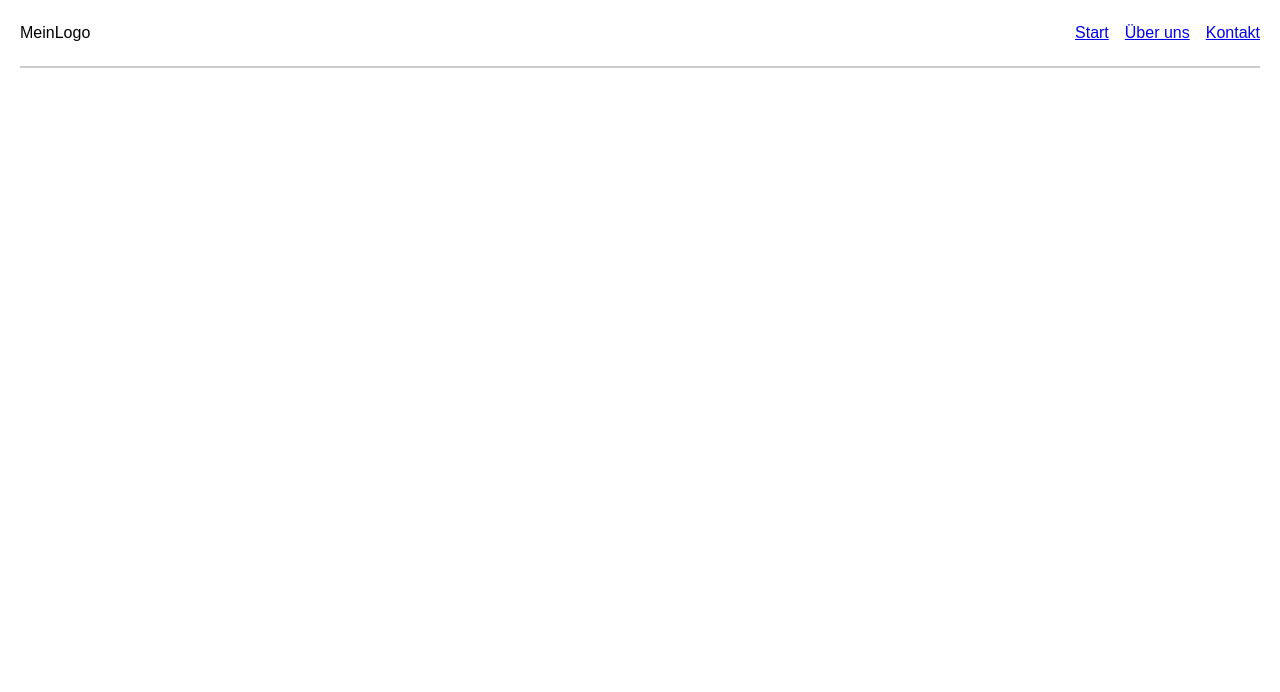
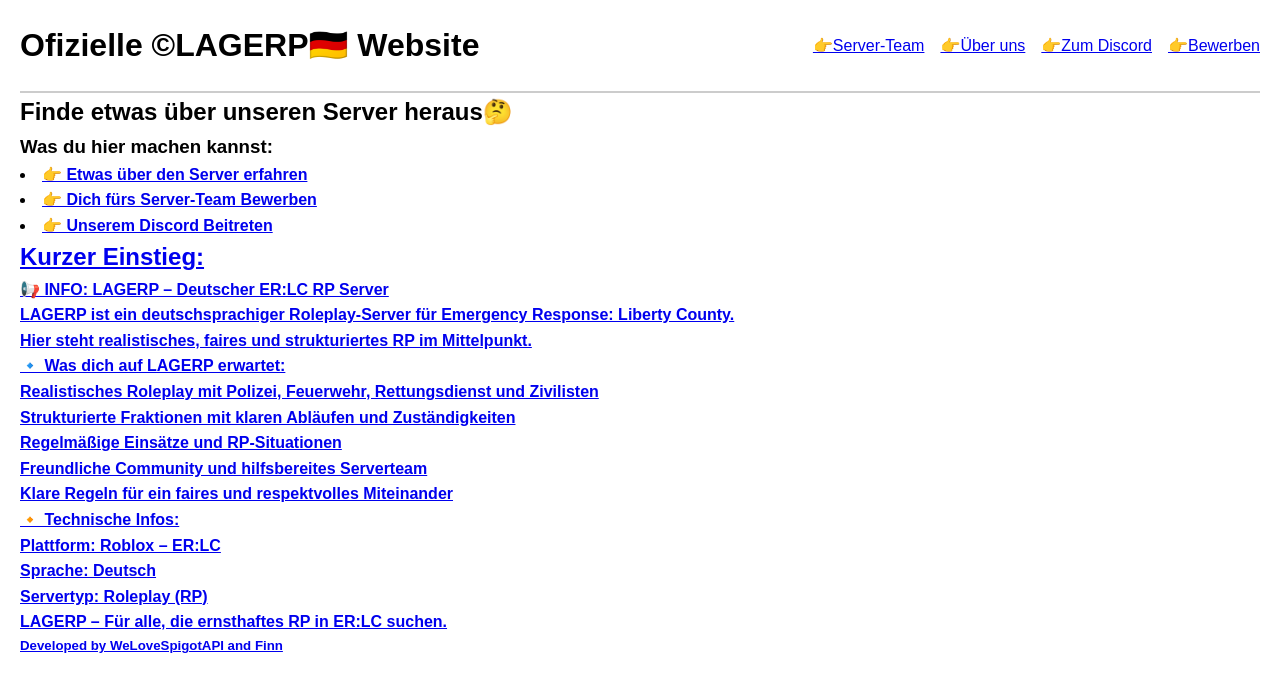
Before and after one commit to grenzrp/grenzrp.github.io, a plain HTML site: page index.html in a window 1280 px wide. Drawn offline with Linux system fonts and the light colour scheme.

Commit message:
Update index.html

```diff
--- a/index.html
+++ b/index.html
@@ -9,12 +9,44 @@
 <body>
 
 <header>
-    <div class="logo">MeinLogo</div>
+    <div class="logo"><h1>Ofizielle ©LAGERP🇩🇪 Website<h1></div>
     <nav>
       <ul>
-        <li><a href="#">Start</a></li>
-        <li><a href="#">Über uns</a></li>
-        <li><a href="#">Kontakt</a></li>
+        <li><a href="/ServerTeam">👉Server-Team</a></li>
+        <li><a href="/ÜberUns">👉Über uns</a></li>
+        <li><a href="https://discord.gg/cK59gfqXWQ" target="_blank">👉Zum Discord</a></li>
+        <li><a href="/bewerben.html">👉Bewerben</a></li>
       </ul>
     </nav>
   </header>
+
+
+  <h2>Finde etwas über unseren Server heraus🤔<h2>
+<h3>Was du hier machen kannst:<h3>
+</header>
+  <h4> <li><a href="/ÜberUns">👉 Etwas über den Server erfahren<h4>
+  <h4> <li><a href="/bewerben.html">👉 Dich fürs Server-Team Bewerben<h4>
+  <h4> <li><a href="https://discord.gg/cK59gfqXWQ" target="_blank">👉 Unserem Discord Beitreten<h4>
+
+    </header>
+
+     <h2>Kurzer Einstieg:</h2>
+
+<h4>📢 INFO: LAGERP – Deutscher ER:LC RP Server</h4>
+<h4>LAGERP ist ein deutschsprachiger Roleplay-Server für Emergency Response: Liberty County.</h4>
+<h4>Hier steht realistisches, faires und strukturiertes RP im Mittelpunkt.</h4>
+
+<h4>🔹 Was dich auf LAGERP erwartet:</h4>
+<h4>Realistisches Roleplay mit Polizei, Feuerwehr, Rettungsdienst und Zivilisten</h4>
+<h4>Strukturierte Fraktionen mit klaren Abläufen und Zuständigkeiten</h4>
+<h4>Regelmäßige Einsätze und RP-Situationen</h4>
+<h4>Freundliche Community und hilfsbereites Serverteam</h4>
+<h4>Klare Regeln für ein faires und respektvolles Miteinander</h4>
+
+<h4>🔸 Technische Infos:</h4>
+<h4>Plattform: Roblox – ER:LC</h4>
+<h4>Sprache: Deutsch</h4>
+<h4>Servertyp: Roleplay (RP)</h4>
+<h4>LAGERP – Für alle, die ernsthaftes RP in ER:LC suchen.</h4>
+
+<h5></i>Developed by WeLoveSpigotAPI and Finn</i></h5>
```
